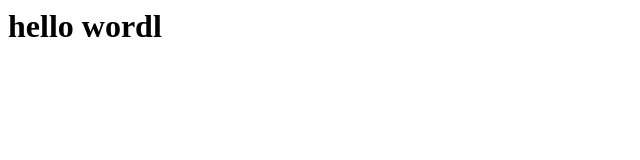
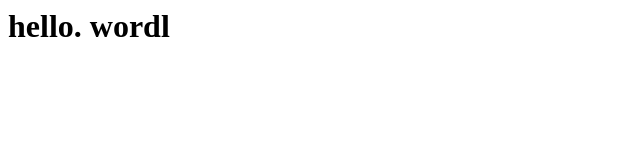
Before and after one commit to FrostiaAce/gitt, a plain HTML site: page COBA.1.html in a window 1280 px wide. Shown: the full height of the page, 0-640 px from the left. Drawn offline with Linux system fonts and the light colour scheme.

Commit message:
Update COBA.1.html

```diff
--- a/COBA.1.html
+++ b/COBA.1.html
@@ -1,5 +1,5 @@
 <html>
 <body>
-<h1>hello wordl</h1>
+<h1>hello. wordl</h1>
 <body>
 </html>
```
